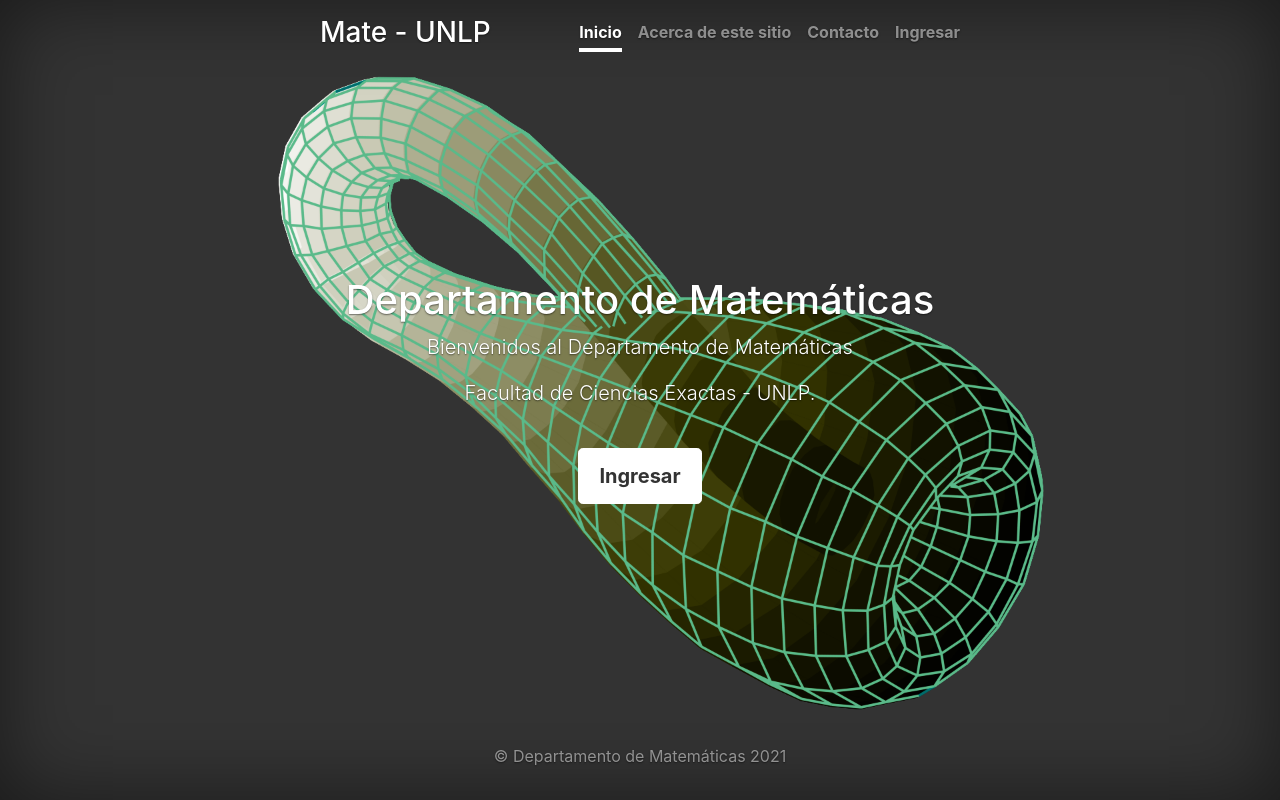
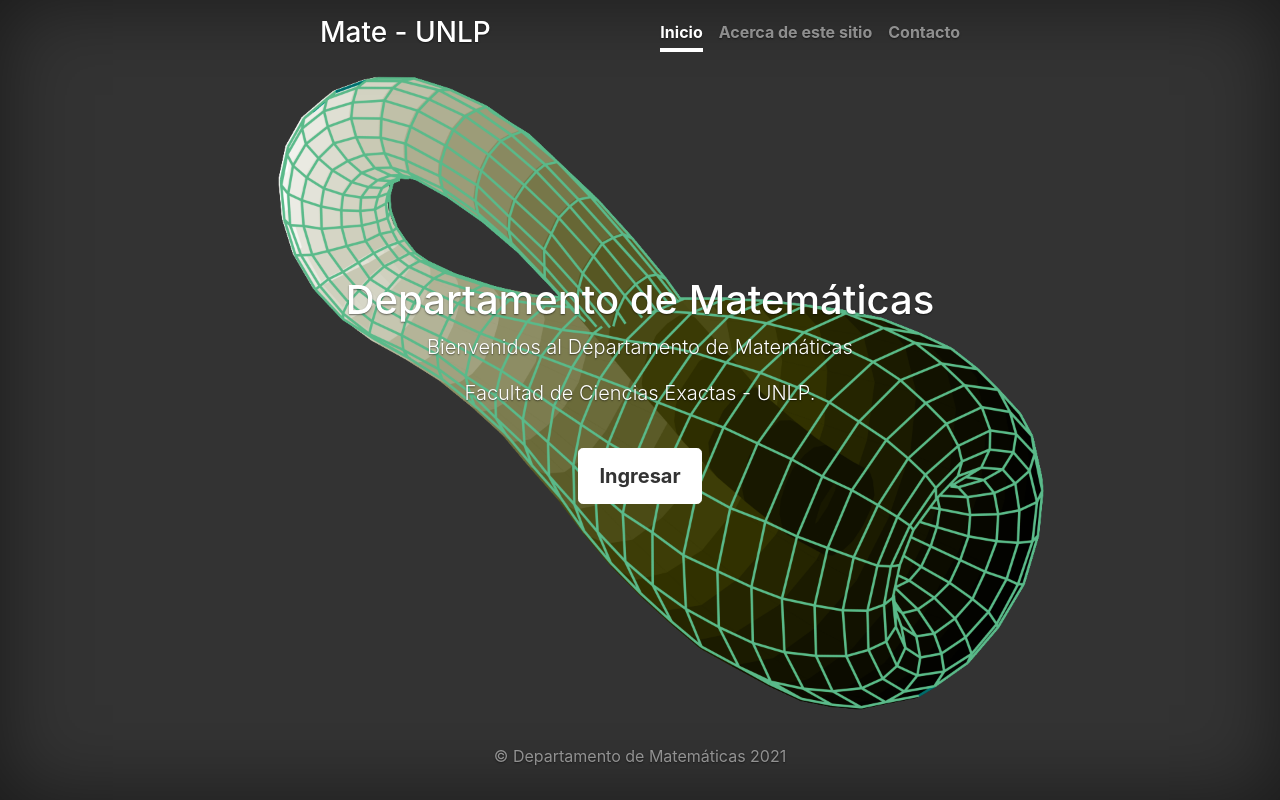
Before and after one commit to zmodulusm/zmodulusm.github.io, a plain HTML site: page index.html in a window 1280 px wide. Drawn offline with Linux system fonts and the light colour scheme.

Commit message:
Update index.html

```diff
--- a/index.html
+++ b/index.html
@@ -49,7 +49,6 @@
         <a class="nav-link active" href="#">Inicio</a>
         <a class="nav-link" href="./acerca/acerca.html">Acerca de este sitio</a>
         <a class="nav-link" href="./contacto/contacto.html ">Contacto</a>
-        <a class="nav-link" href="./contenido/contenido.html">Ingresar</a>
       </nav>
     </div>
   </header>
```
